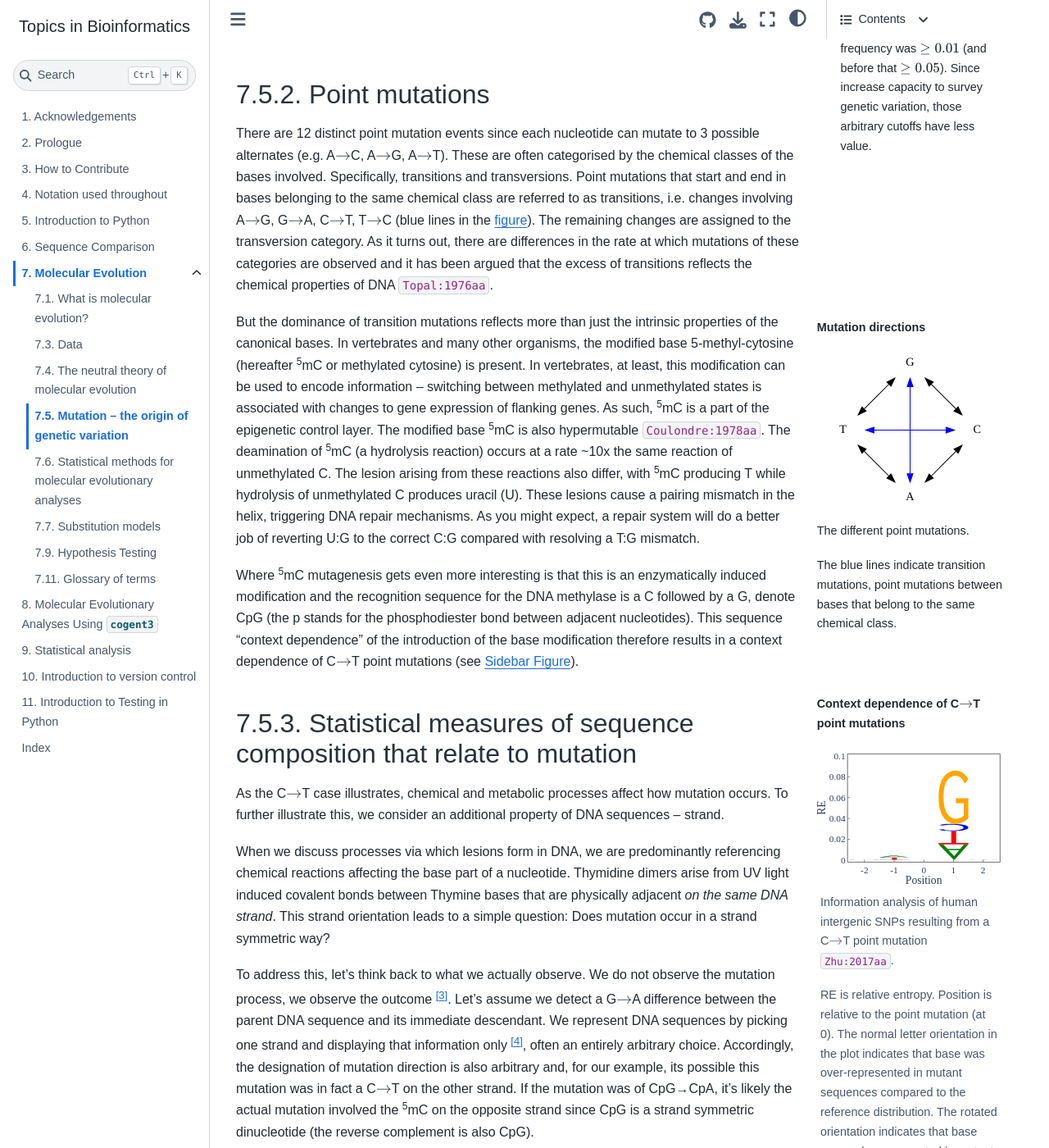
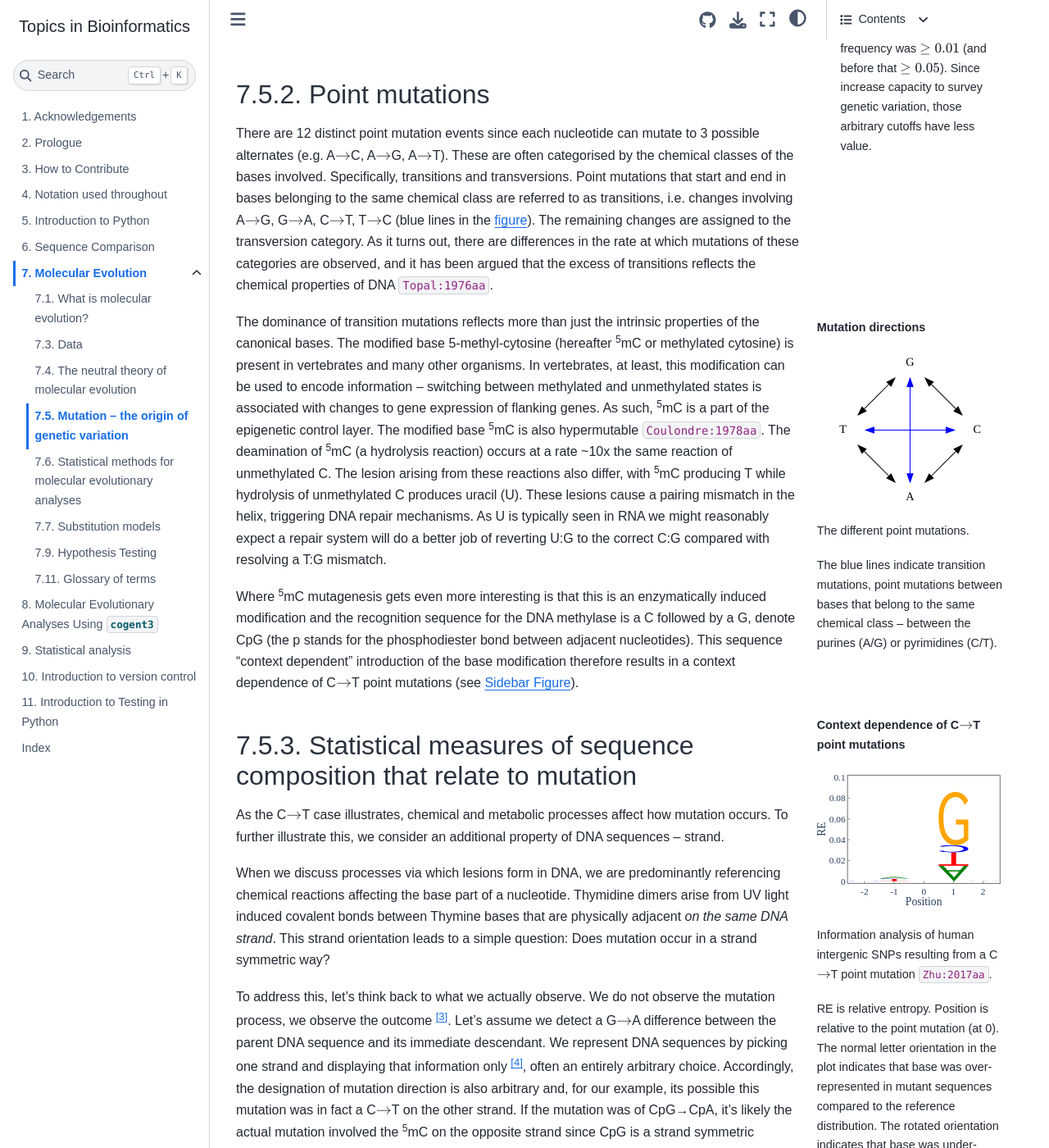
Before and after one commit to GavinHuttley/tib, a Sphinx documentation site: the page built from source/molevol/mutation.rst, in a window 1280 px wide and 1400 px high, scrolled down 1141 px. Shown: the whole window at 82% size. Built offline with Sphinx 7.4.7 and the Sphinx Book theme 1.1.4, drawn with Linux system fonts in a browser that asks for light colours; some web fonts are replaced; cross-references to code outside the pages are shown as plain code; some of the changed text lies outside the part shown.

Commit message:
MAINT: grammar and style changes, fixes #246

```diff
--- a/source/molevol/mutation.rst
+++ b/source/molevol/mutation.rst
@@ -51,7 +51,7 @@
     pair: transition; point mutation
     pair: transversion; point mutation
 
-There are 12 distinct point mutation events since each nucleotide can mutate to 3 possible alternates (e.g. |AtoC|, |AtoG|, |AtoT|). These are often categorised by the chemical classes of the bases involved. Specifically, transitions and transversions. Point mutations that start and end in bases belonging to the same chemical class are referred to as transitions, i.e. changes involving |AtoG|, |GtoA|, |CtoT|, |TtoC| (blue lines in the :ref:`figure <directions>`). The remaining changes are assigned to the transversion category. As it turns out, there are differences in the rate at which mutations of these categories are observed and it has been argued that the excess of transitions reflects the chemical properties of DNA :cite:`Topal:1976aa`.
+There are 12 distinct point mutation events since each nucleotide can mutate to 3 possible alternates (e.g. |AtoC|, |AtoG|, |AtoT|). These are often categorised by the chemical classes of the bases involved. Specifically, transitions and transversions. Point mutations that start and end in bases belonging to the same chemical class are referred to as transitions, i.e. changes involving |AtoG|, |GtoA|, |CtoT|, |TtoC| (blue lines in the :ref:`figure <directions>`). The remaining changes are assigned to the transversion category. As it turns out, there are differences in the rate at which mutations of these categories are observed, and it has been argued that the excess of transitions reflects the chemical properties of DNA :cite:`Topal:1976aa`.
 
 .. margin:: Mutation directions
     :name: directions
@@ -70,23 +70,23 @@
 
     The different point mutations.
 
-    The blue lines indicate transition mutations, point mutations between bases that belong to the same chemical class.
+    The blue lines indicate transition mutations, point mutations between bases that belong to the same chemical class – between the purines (A/G) or pyrimidines (C/T).
 
-But the dominance of transition mutations reflects more than just the intrinsic properties of the canonical bases. In vertebrates and many other organisms, the modified base 5-methyl-cytosine (hereafter |5mC| or methylated cytosine) is present. In vertebrates, at least, this modification can be used to encode information -- switching between methylated and unmethylated states is associated with changes to gene expression of flanking genes. As such, |5mC| is a part of the epigenetic control layer. The modified base |5mC| is also hypermutable :cite:`Coulondre:1978aa`. The deamination of |5mC| (a hydrolysis reaction) occurs at a rate ~10x the same reaction of unmethylated C. The lesion arising from these reactions also differ, with |5mC| producing T while hydrolysis of unmethylated C produces uracil (U). These lesions cause a pairing mismatch in the helix, triggering DNA repair mechanisms. As you might expect, a repair system will do a better job of reverting U:G to the correct C:G compared with resolving a T:G mismatch.
+The dominance of transition mutations reflects more than just the intrinsic properties of the canonical bases. The modified base 5-methyl-cytosine (hereafter |5mC| or methylated cytosine) is present in vertebrates and many other organisms. In vertebrates, at least, this modification can be used to encode information -- switching between methylated and unmethylated states is associated with changes to gene expression of flanking genes. As such, |5mC| is a part of the epigenetic control layer. The modified base |5mC| is also hypermutable :cite:`Coulondre:1978aa`. The deamination of |5mC| (a hydrolysis reaction) occurs at a rate ~10x the same reaction of unmethylated C. The lesion arising from these reactions also differ, with |5mC| producing T while hydrolysis of unmethylated C produces uracil (U). These lesions cause a pairing mismatch in the helix, triggering DNA repair mechanisms. As U is typically seen in RNA we might reasonably expect a repair system will do a better job of reverting U:G to the correct C:G compared with resolving a T:G mismatch.
 
 .. index::
     pair: context dependent; mutation
 
-Where |5mC| mutagenesis gets even more interesting is that this is an enzymatically induced modification and the recognition sequence for the DNA methylase is a C followed by a G, denote CpG (the p stands for the phosphodiester bond between adjacent nucleotides). This sequence "context dependence" of the introduction of the base modification therefore results in a context dependence of |CtoT| point mutations (see :ref:`Sidebar Figure<CtoT_motif>`).
+Where |5mC| mutagenesis gets even more interesting is that this is an enzymatically induced modification and the recognition sequence for the DNA methylase is a C followed by a G, denote CpG (the p stands for the phosphodiester bond between adjacent nucleotides). This sequence "context dependent" introduction of the base modification therefore results in a context dependence of |CtoT| point mutations (see :ref:`Sidebar Figure<CtoT_motif>`).
 
 .. margin:: Context dependence of |CtoT| point mutations
     :name: CtoT_motif
 
     .. figure:: /_static/images/molevol/CtoT-human-intergenic.svg
 
-        Information analysis of human intergenic SNPs resulting from a |CtoT| point mutation :cite:`Zhu:2017aa`.
+    Information analysis of human intergenic SNPs resulting from a |CtoT| point mutation :cite:`Zhu:2017aa`.
 
-        RE is relative entropy. Position is relative to the point mutation (at 0). The normal letter orientation in the plot indicates that base was over-represented in mutant sequences compared to the reference distribution. The rotated orientation indicates that base was under-represented in mutant sequences.
+    RE is relative entropy. Position is relative to the point mutation (at 0). The normal letter orientation in the plot indicates that base was over-represented in mutant sequences compared to the reference distribution. The rotated orientation indicates that base was under-represented in mutant sequences.
 
 Statistical measures of sequence composition that relate to mutation
 --------------------------------------------------------------------
```
Also changed, not shown: other parts of source/molevol/mutation.rst (+2 -2 lines).
